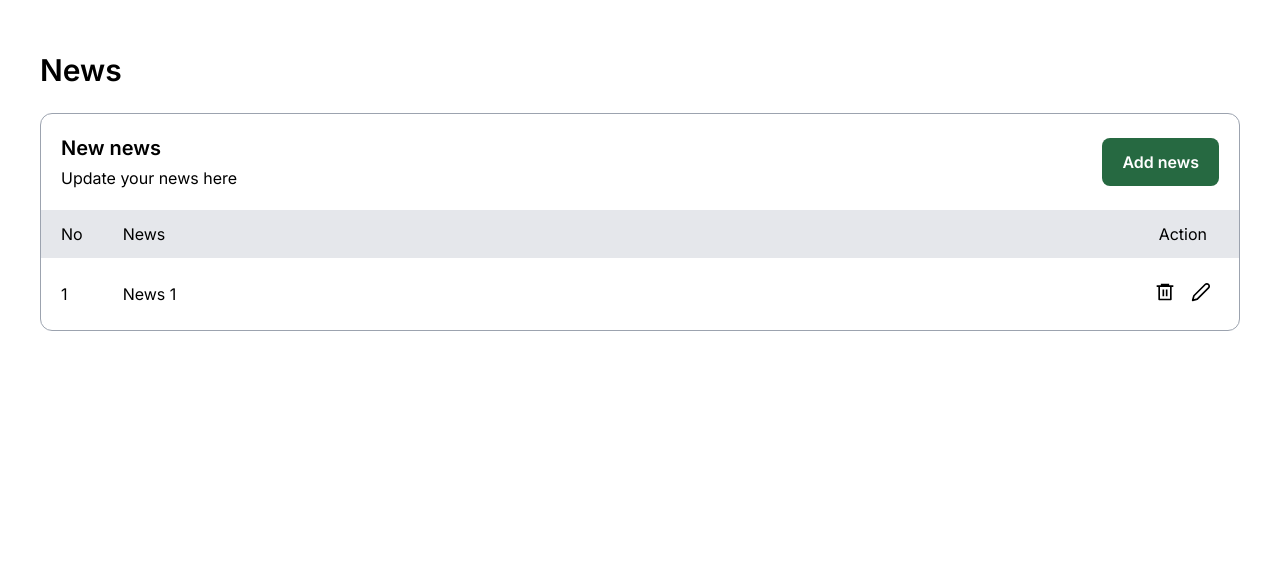
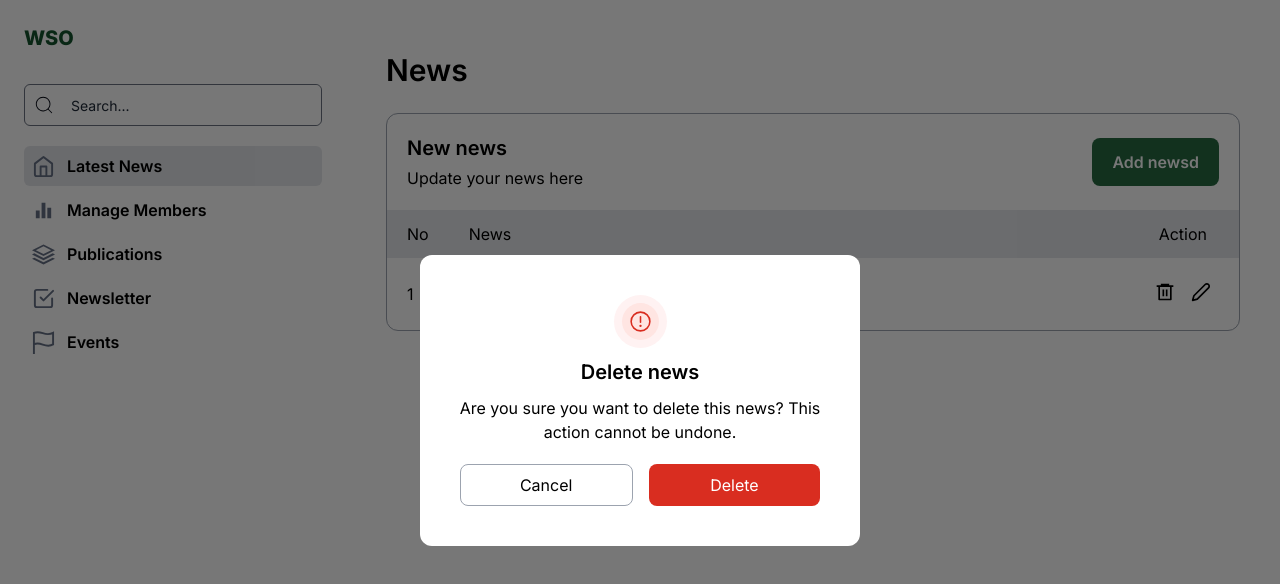
Before and after one commit to Manu-Madhu/WSO_Development, a Next.js app: page /pages/admin/news in a window 1280 px wide. Both pictures are taken after a click on the button 1164 px from the left and 292 px from the top of the page. Shown: the top 584 px of the page. Built offline with nearby package versions, Linux system fonts and the light colour scheme.

Commit message:
delete alert and sidebar created

```diff
--- /dev/null
+++ b/src/app/pages/admin/layout.jsx
@@ -0,0 +1,14 @@
+import SideBar from '@/components/Admin/SideBar/SideBar'
+
+function Layout({ children }) {
+    return (
+        <div className='flex'>
+            <SideBar />
+            <div className='w-full h-fit'>
+                {children}
+            </div>
+        </div>
+    )
+}
+
+export default Layout
--- a/src/app/pages/admin/news/page.jsx
+++ b/src/app/pages/admin/news/page.jsx
@@ -1,6 +1,8 @@
 import { RiDeleteBin6Line } from "react-icons/ri";
 import { FiEdit2 } from "react-icons/fi";
 import Link from 'next/link'
+import DeleteButton from "@/components/Admin/News/DeleteButton";
+
 function Page() {
     return (
         <div className='flex flex-col bg-white min-h-screen w-full px-10 pt-12 text-black'>
@@ -19,7 +21,7 @@ function Page() {
                     </div>
                     <Link href="/pages/admin/news/addnews">
                         <button className="bg-primary-green px-5 h-fit py-3 ml-4 text-white text-base font-semibold rounded-lg">
-                            Add news
+                            Add newsd
                         </button>
                     </Link>
                 </div>
@@ -46,11 +48,11 @@ function Page() {
                                 News 1
                             </td>
                             <td className='flex w-full justify-around px-5 py-6'>
-                                <button className=''>
-                                    <RiDeleteBin6Line size={20} />
-                                </button>
+                                <DeleteButton />
                                 <button >
-                                    <FiEdit2 size={20} />
+                                    <Link href={{ pathname: '/pages/admin/news/addnews' }}>
+                                        <FiEdit2 size={20} />
+                                    </Link>
                                 </button>
                             </td>
                         </tr>
--- /dev/null
+++ b/src/components/Admin/News/DeleteButton.jsx
@@ -0,0 +1,28 @@
+'use client';
+
+import React, { useState } from 'react';
+import { RiDeleteBin6Line } from "react-icons/ri";
+import DeleteNews from './DeleteNews';
+
+function DeleteButton() {
+    const [showAlert, setShowAlert] = useState(false);
+    const handleConfirm = () => {
+        console.log("Item deleted");
+        setShowAlert(false);
+    };
+
+    const handleCancel = () => {
+        setShowAlert(false);
+    };
+
+    return (
+        <>
+            <button className='' onClick={() => setShowAlert(true)}>
+                <RiDeleteBin6Line size={20} />
+            </button>
+            {showAlert && <DeleteNews onConfirm={handleConfirm} onCancel={handleCancel} />}
+        </>
+    );
+}
+
+export default DeleteButton;
--- /dev/null
+++ b/src/components/Admin/News/DeleteNews.jsx
@@ -0,0 +1,26 @@
+
+import { PiWarningCircle } from "react-icons/pi";
+
+function DeleteNews({ onConfirm, onCancel }) {
+    return (
+        <div className='fixed top-0 z-50 left-0 w-screen h-screen bg-[#00000088]'>
+            <div className='absolute rounded-xl flex flex-col items-center gap-3 m-auto top-0 left-0 right-0 bottom-0 w-fit h-fit p-10 bg-white'>
+                <div className="rounded-full p-2 bg-[#FFF2F2] w-fit">
+                    <div className="rounded-full p-[6px] bg-[#FFE5E2]">
+                        <PiWarningCircle size={25} color="#D92D20" />
+                    </div>
+                </div>
+                <h2 className="text-sub-title font-semibold">Delete news</h2>
+                <p className="text-center">
+                    Are you sure you want to delete this news? This <br /> action cannot be undone.
+                </p>
+                <div className="flex w-full gap-4 mt-2 justify-between">
+                    <button className="w-full rounded-lg py-2 border border-gray-400" onClick={onConfirm}>Cancel</button>
+                    <button className="w-full rounded-lg py-2 bg-[#D92D20] text-white" onClick={onCancel}>Delete</button>
+                </div>
+            </div>
+        </div>
+    )
+}
+
+export default DeleteNews
--- /dev/null
+++ b/src/components/Admin/SideBar/SideBar.jsx
@@ -0,0 +1,64 @@
+'use client';
+import { useEffect, useState } from "react";
+import Link from "next/link";
+import { CiSearch } from "react-icons/ci";
+import { FiHome, FiCheckSquare } from "react-icons/fi";
+import { MdOutlineEqualizer } from "react-icons/md";
+import { ImStack } from "react-icons/im";
+import { GrFlag } from "react-icons/gr";
+import { usePathname } from 'next/navigation'
+
+function SideBar() {
+    const [selectedItem, setSelectedItem] = useState(null);
+    const pathname = usePathname();
+    useEffect(() => {
+        console.log(pathname);
+        menuItems.forEach((item, index) => {
+            if (pathname.includes(item.href)) {
+                setSelectedItem(index);
+            }
+        });
+    }, [pathname]);
+
+    const menuItems = [
+        { href: "/pages/admin/news", icon: FiHome, label: "Latest News" },
+        { href: "/pages/admin/dashboard", icon: MdOutlineEqualizer, label: "Manage Members" },
+        { href: "/pages/admin/announcements", icon: ImStack, label: "Publications" },
+        { href: "/pages/admin/announcements", icon: FiCheckSquare, label: "Newsletter" },
+        { href: "/pages/admin/announcements", icon: GrFlag, label: "Events" },
+    ];
+
+    return (
+        <div className="flex flex-col gap-5 bg-white p-6 h-screen">
+            <h1 className="font-[Clash Display] text-xl font-extrabold text-green-900">
+                WSO
+            </h1>
+            <div className="flex items-center border border-gray-500 rounded-md mt-3">
+                <CiSearch className="ml-2 text-gray-950" size={22} />
+                <input
+                    type="text"
+                    placeholder="Search..."
+                    className="py-2 px-4 rounded-md outline-none text-black placeholder:text-gray-800 placeholder:text-sm"
+                    aria-label="Search"
+                />
+            </div>
+            <ul className="gap-y-1 flex flex-col">
+                {menuItems.map((item, index) => (
+                    <li
+                        key={index}
+                        className={`p-2 rounded-md ${selectedItem === index ? "bg-gray-200" : ""}`}
+                    >
+                        <Link href={item.href}>
+                            <span className="flex text-black items-center font-semibold gap-x-3">
+                                <item.icon className={`text-[#667085] ${selectedItem === index ? "bg-gray-200" : ""}`} size={23} />
+                                <h1>{item.label}</h1>
+                            </span>
+                        </Link>
+                    </li>
+                ))}
+            </ul>
+        </div>
+    );
+}
+
+export default SideBar;
--- a/src/components/Admin/page.jsx
+++ /dev/null
@@ -1,9 +0,0 @@
-import React from 'react'
-
-const page = () => {
-  return (
-    <div>page</div>
-  )
-}
-
-export default page
```
